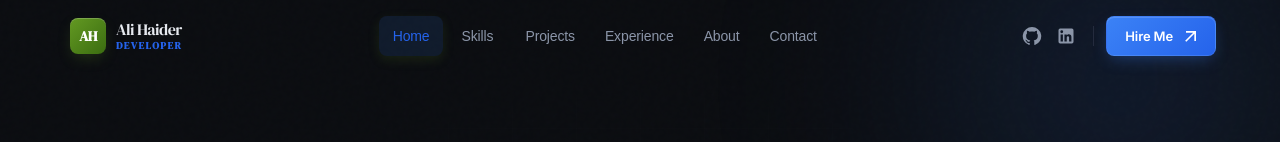
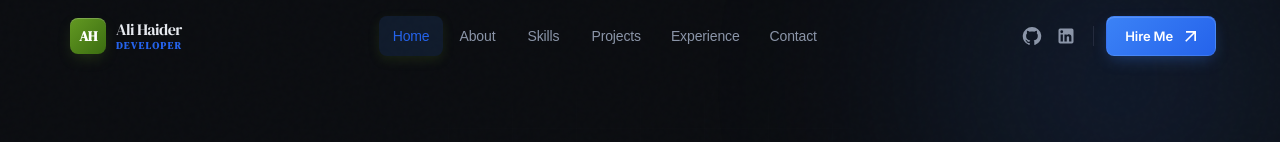
Before and after one commit to alihaiderwebdev/alihaider-portfolio, a React (Vite) app: page / in a window 1280 px wide. Shown: the top 142 px of the page. Built offline with nearby package versions, Linux system fonts and the light colour scheme.

Commit message:
navbar content alignment set

```diff
--- a/src/components/Navbar/Navbar.jsx
+++ b/src/components/Navbar/Navbar.jsx
@@ -27,10 +27,10 @@ import "./Navbar.css";
 
 const NAV_LINKS = [
   { id: "hero", label: "Home", num: "01" },
-  { id: "skills", label: "Skills", num: "02" },
-  { id: "projects", label: "Projects", num: "03" },
-  { id: "experience", label: "Experience", num: "04" },
-  { id: "about", label: "About", num: "05" },
+  { id: "about", label: "About", num: "02" },
+  { id: "skills", label: "Skills", num: "03" },
+  { id: "projects", label: "Projects", num: "04" },
+  { id: "experience", label: "Experience", num: "05" },
   { id: "contact", label: "Contact", num: "06" },
 ];
 
```
